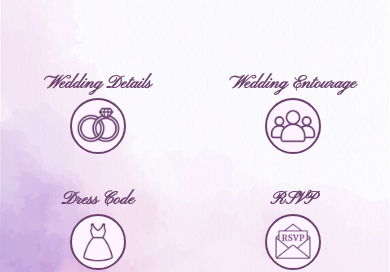
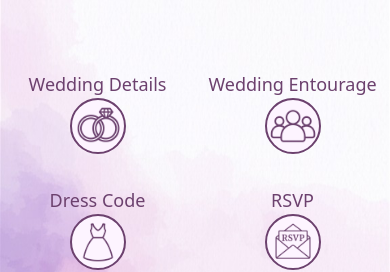
Before and after one commit to Gustavo0623/gus-mich-092625, a Next.js app: page / in a window 390 px wide. Shown: the part 475-747 px from the top of the page. Built offline with nearby package versions, Linux system fonts and the light colour scheme.

Commit message:
added wedding details link

```diff
--- a/src/app/page.js
+++ b/src/app/page.js
@@ -1,3 +1,5 @@
+import Link from "next/link";
+
 export default function Home() {
   return (
     <div className="main py-8 md:py-6 lg:py-4 flex flex-col justify-around items-center h-svh">
@@ -8,20 +10,28 @@ export default function Home() {
       </div>
       <div className="flex flex-wrap justify-evenly icon-box w-full">
         <div className="flex flex-col flex-1/2 my-4 md:flex-1/4 md:my-0 justify-end items-center">
-          <p className="text-center font-bold text-lg sm:text-xl lg:text-2xl" style={{fontFamily: '"Pinyon Script", cursive', color: "#6c416e"}}>Wedding Details</p>
-          <img className="border-2 border-[#6c416e] rounded-full w-14 h-auto sm:w-16 md:w-18 lg:w-22 bg-fuchsia-50 cursor-pointer hover:shadow-[2px_2px_2px_black]" src="rings2.svg" alt="rings icon"/>
+          <p className="text-center text-lg sm:text-xl lg:text-2xl" style={{color: "#6c416e"}}>Wedding Details</p>
+          <Link href="/wedding-details">
+            <img className="border-2 border-[#6c416e] rounded-full w-14 h-auto sm:w-16 md:w-18 lg:w-22 bg-fuchsia-50 cursor-pointer hover:shadow-[2px_2px_2px_black]" src="rings2.svg" alt="rings icon"/>
+          </Link>
         </div>
         <div className="flex flex-col flex-1/2 my-4 md:flex-1/4 md:my-0 justify-end items-center">
-          <p className="text-center font-bold text-lg sm:text-xl lg:text-2xl" style={{fontFamily: '"Pinyon Script", cursive', color: "#6c416e"}}>Wedding Entourage</p>
-          <img className="border-2 border-[#6c416e] rounded-full w-14 h-auto sm:w-16 md:w-18 lg:w-22 bg-fuchsia-50 cursor-pointer hover:shadow-[2px_2px_2px_black]" src="entourage2.svg" alt="entourage icon"/>
+          <p className="text-center text-lg sm:text-xl lg:text-2xl" style={{color: "#6c416e"}}>Wedding Entourage</p>
+          <Link href="">
+            <img className="border-2 border-[#6c416e] rounded-full w-14 h-auto sm:w-16 md:w-18 lg:w-22 bg-fuchsia-50 cursor-pointer hover:shadow-[2px_2px_2px_black]" src="entourage2.svg" alt="entourage icon"/>
+          </Link>
         </div>
         <div className="flex flex-col flex-1/2 my-4 md:flex-1/4 md:my-0 justify-end items-center">
-          <p className="text-center font-bold text-lg sm:text-xl lg:text-2xl" style={{fontFamily: '"Pinyon Script", cursive', color: "#6c416e"}}>Dress Code</p>
-          <img className="border-2 border-[#6c416e] rounded-full w-14 h-auto sm:w-16 md:w-18 lg:w-22 bg-fuchsia-50 cursor-pointer hover:shadow-[2px_2px_2px_black]" src="dress2.svg" alt="dress icon"/>
+          <p className="text-center text-lg sm:text-xl lg:text-2xl" style={{color: "#6c416e"}}>Dress Code</p>
+          <Link href="">
+            <img className="border-2 border-[#6c416e] rounded-full w-14 h-auto sm:w-16 md:w-18 lg:w-22 bg-fuchsia-50 cursor-pointer hover:shadow-[2px_2px_2px_black]" src="dress2.svg" alt="dress icon"/>
+          </Link>
         </div>
         <div className="flex flex-col flex-1/2 my-4 md:flex-1/4 md:my-0 justify-end items-center">
-          <p className="text-center font-bold text-lg sm:text-xl lg:text-2xl" style={{fontFamily: '"Pinyon Script", cursive', color: "#6c416e"}}>RSVP</p>
-          <img className="border-2 border-[#6c416e] rounded-full w-14 h-auto sm:w-16 md:w-18 lg:w-22 bg-fuchsia-50 cursor-pointer hover:shadow-[2px_2px_2px_black]" src="rsvp.svg" alt="RSVP icon"/>
+          <p className="text-center text-lg sm:text-xl lg:text-2xl" style={{color: "#6c416e"}}>RSVP</p>
+          <Link href="">
+            <img className="border-2 border-[#6c416e] rounded-full w-14 h-auto sm:w-16 md:w-18 lg:w-22 bg-fuchsia-50 cursor-pointer hover:shadow-[2px_2px_2px_black]" src="rsvp.svg" alt="RSVP icon"/>
+          </Link>
         </div>
       </div>
     </div>
--- /dev/null
+++ b/src/app/wedding-details/page.js
@@ -0,0 +1,7 @@
+export default function Details() {
+    return (
+        <div className="h">
+            <img src="/invite.JPG" alt="invitation"/>
+        </div>
+    )
+}
```
Also changed, not shown: public/invite.JPG (added).
